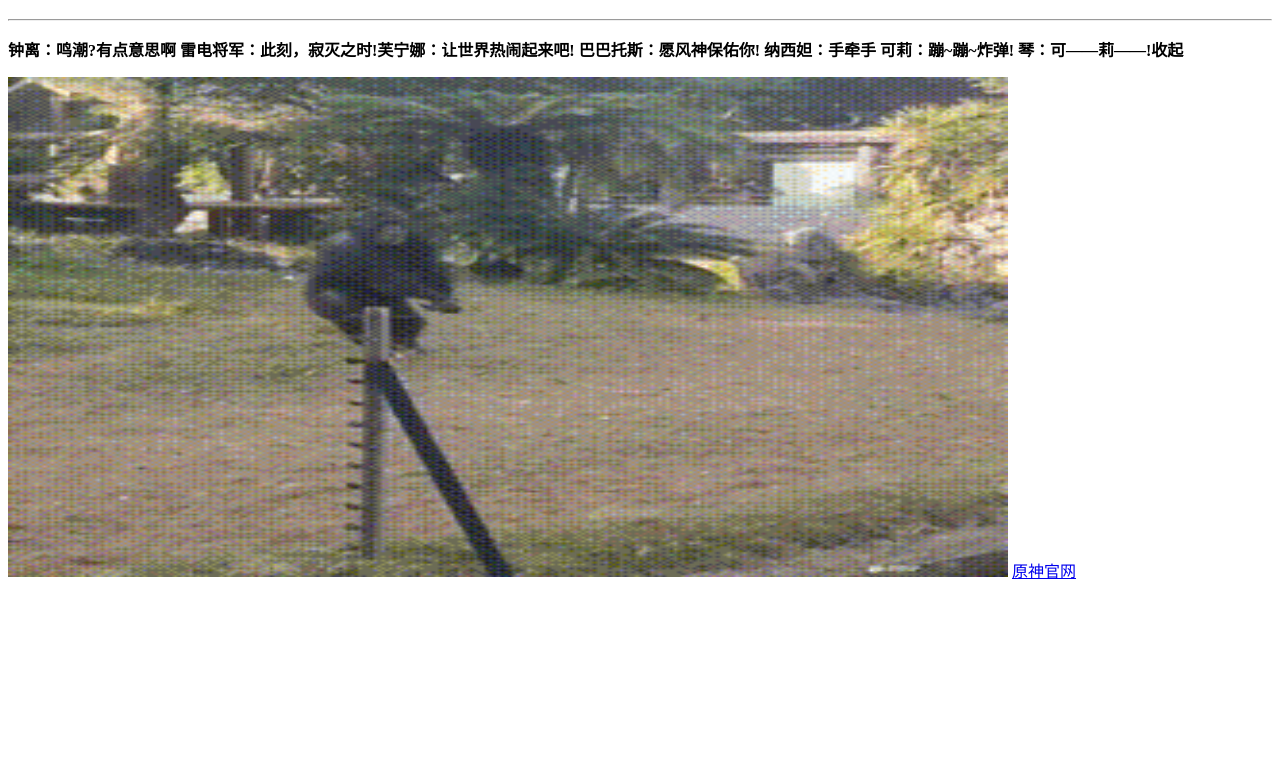
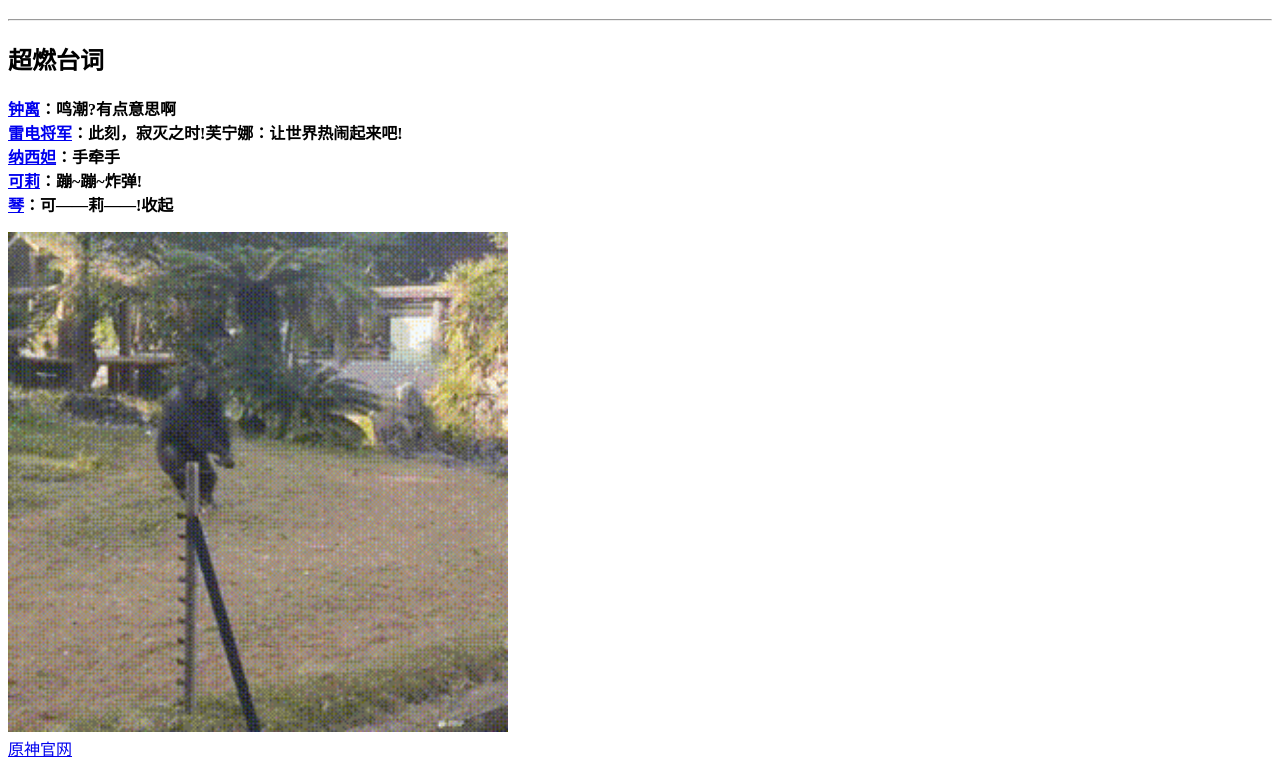
Before and after one commit to daibaimao/wangye, a plain HTML site: page index.html in a window 1280 px wide. Shown: the part 70-838 px from the top of the page. Before the commit the page ends 800 px from the top, so only its background shows below. Drawn offline with Linux system fonts and the light colour scheme.

Commit message:
Update index.html

```diff
--- a/index.html
+++ b/index.html
@@ -8,13 +8,13 @@
 <body>
     <h1>原神</h1>
     <hr>
-    <p><strong> 钟离：鸣潮?有点意思啊
-                雷电将军：此刻，寂灭之时!芙宁娜：让世界热闹起来吧!
-                巴巴托斯：愿风神保佑你!
-                纳西妲：手牵手
-                可莉：蹦~蹦~炸弹!
-                琴：可——莉——!收起</strong></p>
-    <img src="./EF0F62AFA56CEF24F1969DA89C4785B4.gif" title="李安洋最爱的游戏" width="1000" height="500">
+    <h2>超燃台词</h2>
+    <p><strong> <a href="./index-2.html">钟离</a>：鸣潮?有点意思啊<br>
+                 <a href="./index-3.html">雷电将军</a>：此刻，寂灭之时!芙宁娜：让世界热闹起来吧!<br>
+                 <a href="./index-6.html">纳西妲</a>：手牵手<br>
+                 <a href="./index-7.html">可莉</a>：蹦~蹦~炸弹!<br>
+                 <a href="./index-4.html">琴</a>：可——莉——!收起</strong></p>
+    <img src="./EF0F62AFA56CEF24F1969DA89C4785B4.gif" title="李安洋最爱的游戏" width="500" height="500"><br>
     <a href="https://www.yuanshen.com/" target="_blank">原神官网</a>
     <audio src=""></audio>
 </body>
```
